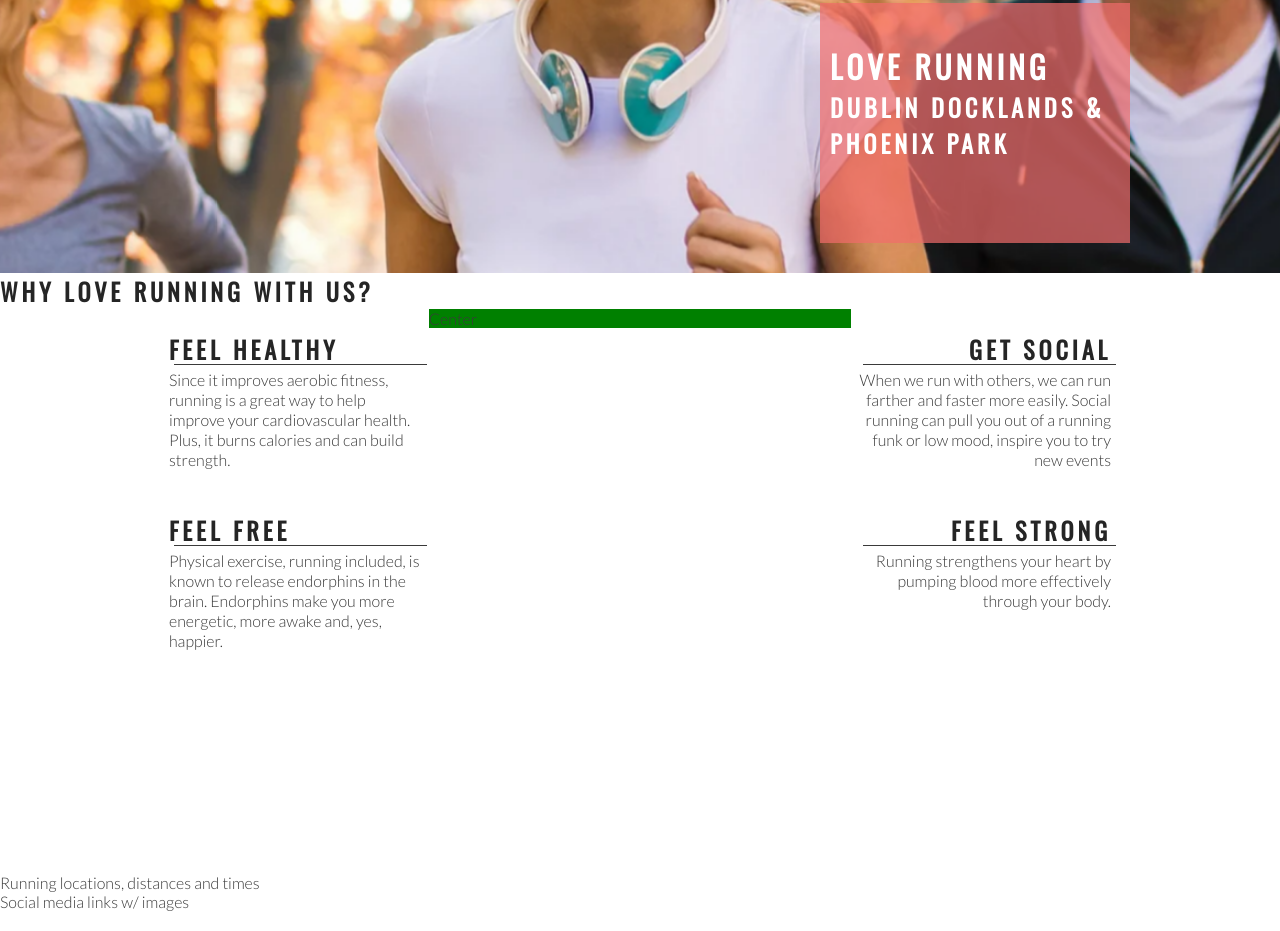
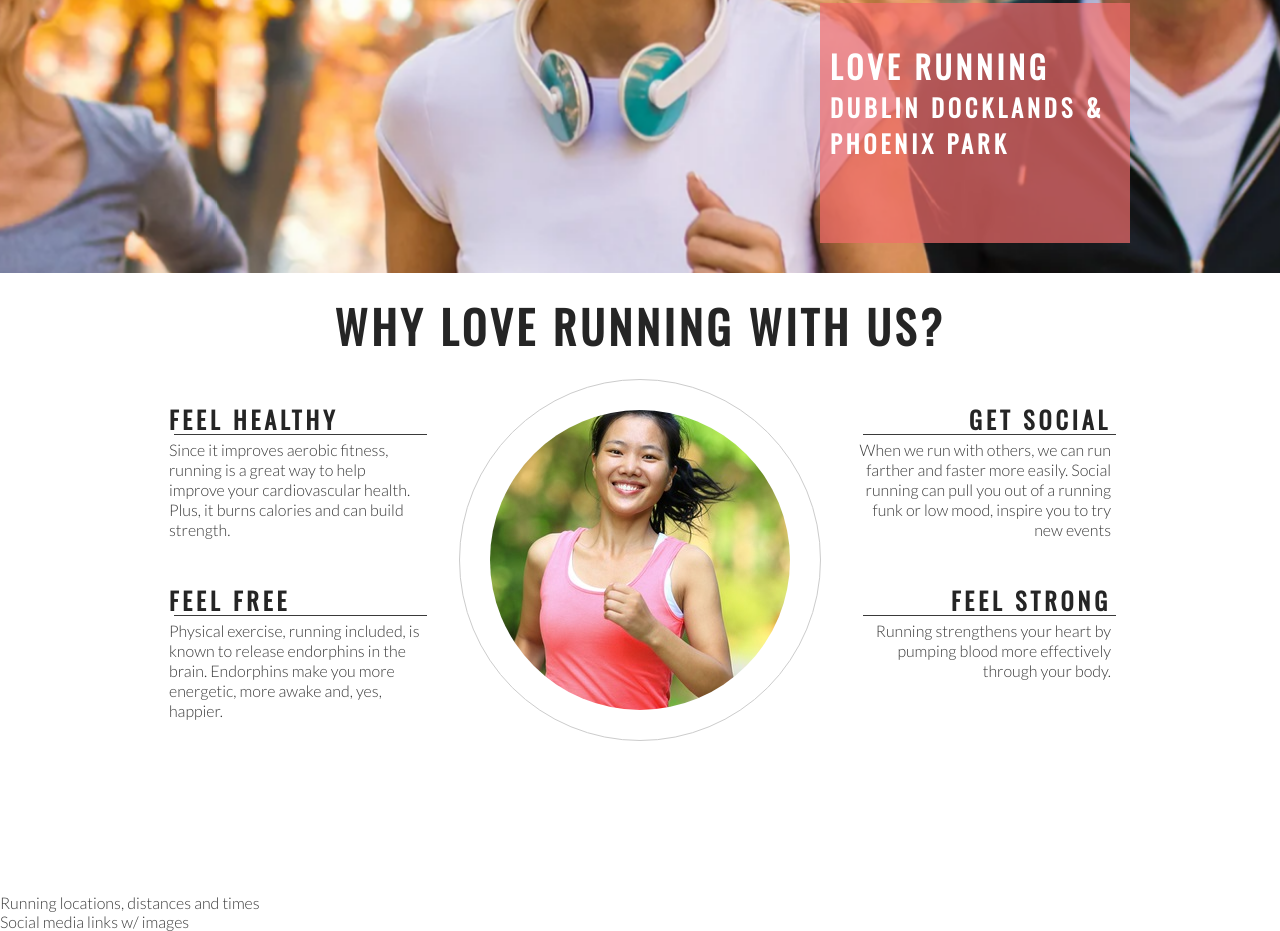
Before and after one commit to RiyadhKh4n/love-running-walkthrough, a plain HTML site: page index.html in a window 1280 px wide. Shown: the part 402-1333 px from the top of the page. Drawn offline with nearby package versions, Linux system fonts and the light colour scheme.

Commit message:
Add club ethos central and add the central image and border

```diff
--- a/assets/css/style.css
+++ b/assets/css/style.css
@@ -140,7 +140,7 @@ h1, h2{
 #center-about{
     width: 33%;
     margin: 0 auto; /* allows you to float: center a div */
-    background-color: green;
+
 
 }
 
@@ -173,3 +173,30 @@ hr{
 .right-about-heading p{
     text-align:right;
 }
+
+#welcome{
+    text-align: center;
+    margin: 20px 0;
+    font-size: 280%;
+}
+
+#circle-container{
+    width: 300px;
+    height: 300px;
+    padding: 30px;
+    border-style: solid;
+    border-color: #ccc;
+    border-width: 1px;
+
+    /* creating circle from div where w and h are equal e.g. square */
+
+    border-radius: 50%;
+    margin: 0 auto;
+}
+
+#circle-cover-bg{
+    background: url('../images/ethos-center-image.jpg') no-repeat center center;
+    height: 100%; /*sets the height of the div the image will be inside of */
+
+    border-radius: 50%;
+}
--- a/index.html
+++ b/index.html
@@ -53,7 +53,7 @@
     </section>
 
     <section id="club-ethos">
-        <h1>Why Love Running With Us?</h1>
+        <h2 id="welcome">Why Love Running With Us?</h2>
         <div id="left-about">
             <div class="left-about-heading">
                 <h2>Feel Healthy</h2>
@@ -87,9 +87,15 @@
 
         </div>
 
+        <div id="center-about">
+            <div id="circle-container">
+                <div id="circle-cover-bg"></div>
+
+            </div>
 
 
-        <div id="center-about">Center </div>
+        </div>
+
     </section>
 
     <section>
```
Also changed, not shown: assets/images/ethos-center-image.jpg (added).
